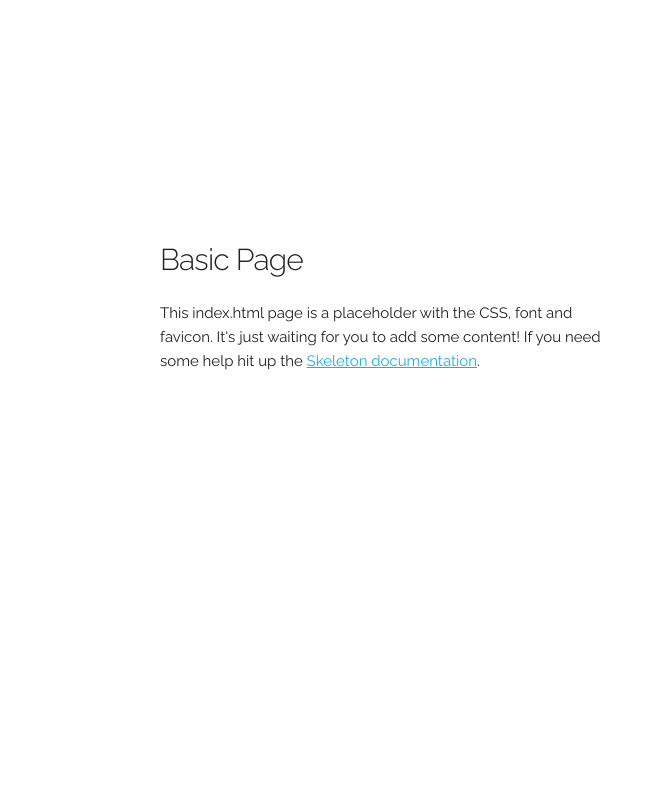
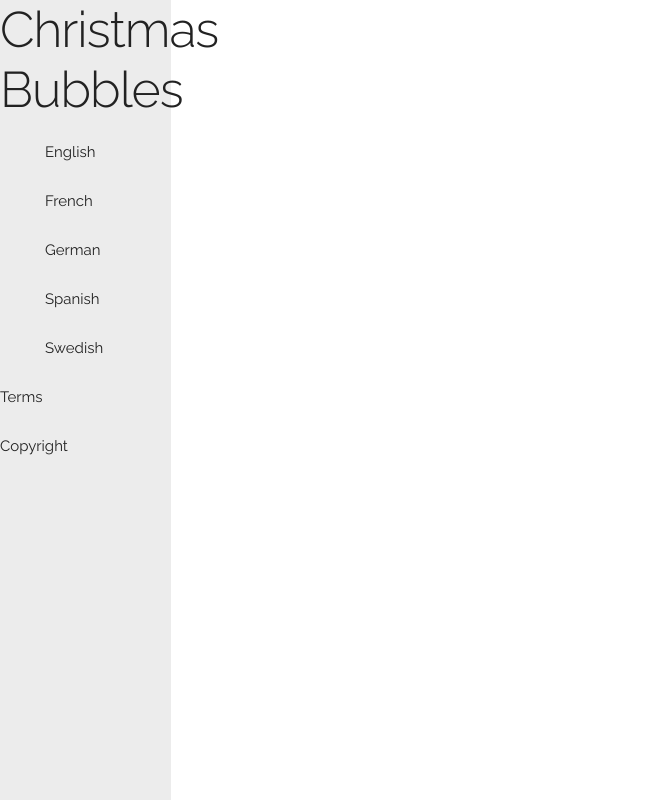
Before and after one commit to TomSharmanWeb/HashtagChristmas, a plain HTML site: page Christmas Bubbles/index.html in a window 1280 px wide. Shown: the top 800 px of the page, without its empty margins (0-663 px from the left). Drawn offline with Linux system fonts and the light colour scheme.

Commit message:
Basic Left Column Added

```diff
--- /dev/null
+++ b/Christmas Bubbles/css/custom.css
@@ -0,0 +1,12 @@
+#leftColumn {
+    background-color: #ececec;
+    padding-bottom: 53.5%;
+}
+
+#leftColumnFoot {
+
+}
+
+#LangSelect {
+    padding-left: 3em;
+}
--- a/Christmas Bubbles/index.html
+++ b/Christmas Bubbles/index.html
@@ -5,7 +5,7 @@
   <!-- Basic Page Needs
   –––––––––––––––––––––––––––––––––––––––––––––––––– -->
   <meta charset="utf-8">
-  <title>Your page title here :)</title>
+  <title>Christmas Bubbles</title>
   <meta name="description" content="">
   <meta name="author" content="">
 
@@ -21,6 +21,7 @@
   –––––––––––––––––––––––––––––––––––––––––––––––––– -->
   <link rel="stylesheet" href="css/normalize.css">
   <link rel="stylesheet" href="css/skeleton.css">
+  <link rel="stylesheet" href="css/custom.css">
 
   <!-- Favicon
   –––––––––––––––––––––––––––––––––––––––––––––––––– -->
@@ -29,16 +30,31 @@
 </head>
 <body>
 
+<div>
+    <div class="row">
+        <div class="two columns" id="leftColumn">
+        <h1>Christmas Bubbles</h1>
+            <div id="LangSelect">
+                <p>English</p>
+                <p>French</p>
+                <p>German</p>
+                <p>Spanish</p>
+                <p>Swedish</p>
+            </div>
+            <div id="LeftColumnFoot">
+                <p>Terms</p>
+                <p>Copyright</p>
+            </div>
+        </div>
+        <div class="ten columns">
+
+
+        </div>
+    </div>
+</div>
   <!-- Primary Page Layout
   –––––––––––––––––––––––––––––––––––––––––––––––––– -->
-  <div class="container">
-    <div class="row">
-      <div class="one-half column" style="margin-top: 25%">
-        <h4>Basic Page</h4>
-        <p>This index.html page is a placeholder with the CSS, font and favicon. It's just waiting for you to add some content! If you need some help hit up the <a href="http://www.getskeleton.com">Skeleton documentation</a>.</p>
-      </div>
-    </div>
-  </div>
+    <div class="container"></div>
 
 <!-- End Document
   –––––––––––––––––––––––––––––––––––––––––––––––––– -->
```
